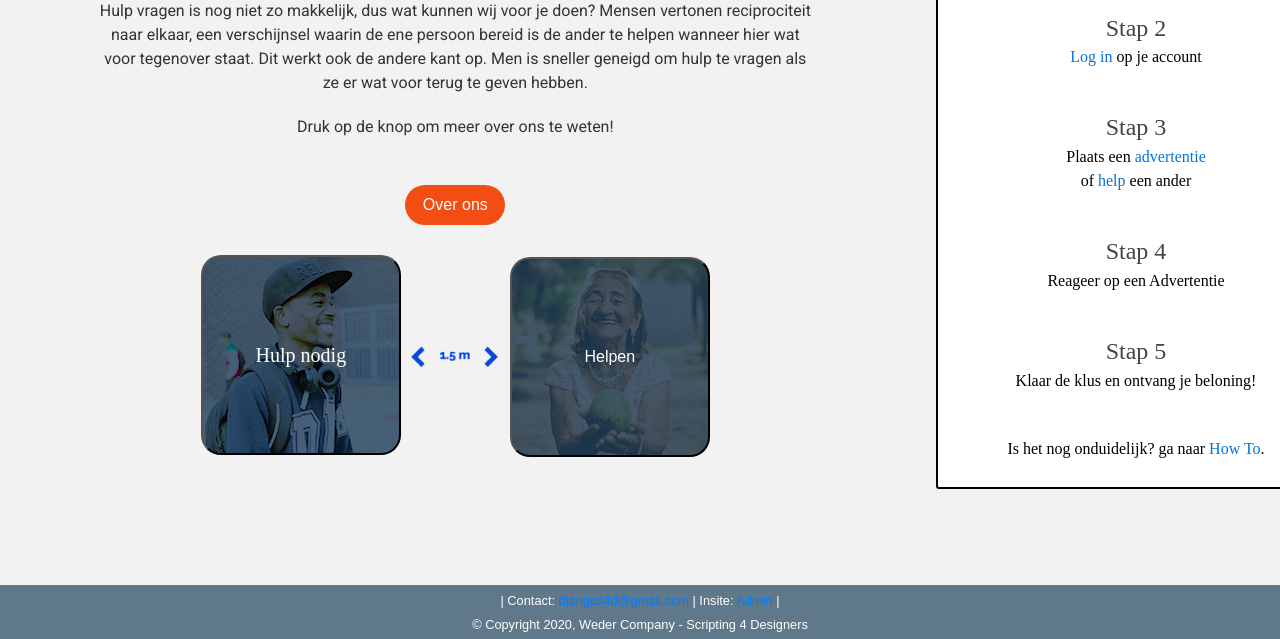
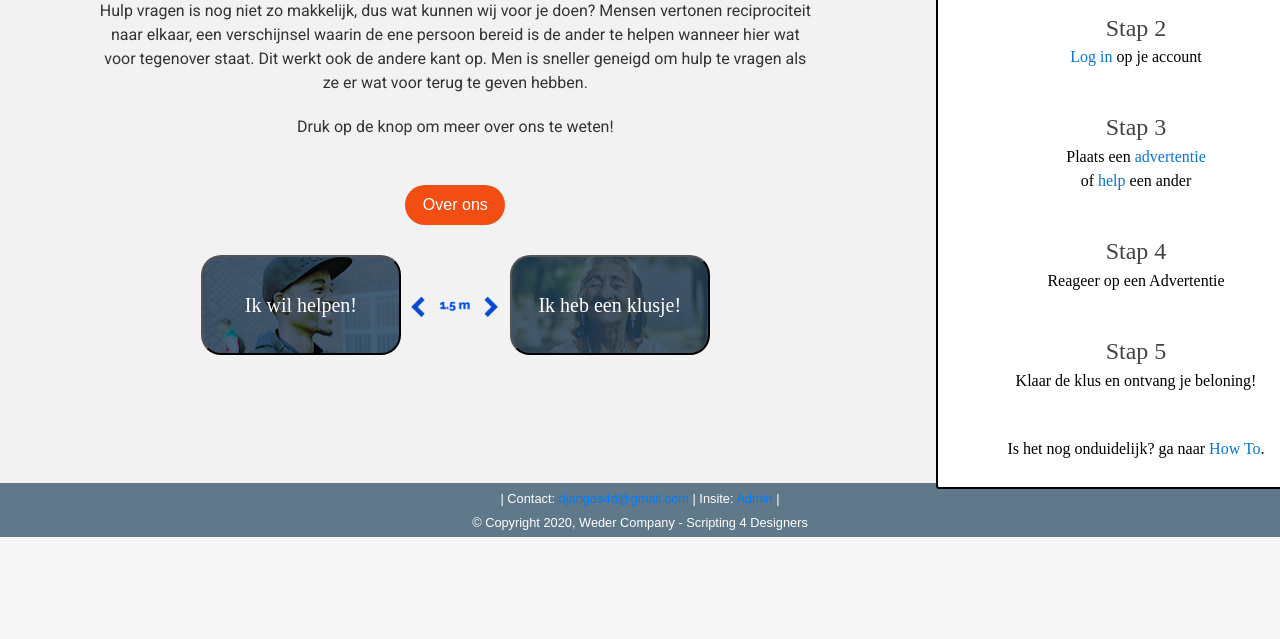
Before and after one commit to Ruben-wiel/s4d_project, a Django app: page / in a window 1280 px wide. Shown: the part 414-1053 px from the top of the page. After the commit the page ends 951 px from the top, so only its background shows below. Run offline with Django 3.2, Linux system fonts and the light colour scheme; some libraries are stand-ins or nearby versions.

Commit message:
Knoppen Home

```diff
--- a/s4d_webapp/website/static/website/home.css
+++ b/s4d_webapp/website/static/website/home.css
@@ -39,33 +39,36 @@ containerhome p {
     border: none;
 }
 
+/* --------------------- knop links ------------------- */
+
 .blauweknoplinks {
     border-radius: 20px;
-    font-family: Coco-Gothic;
+    font-family: Coco Gothic;
     color: white;
-    background: url(../../static/website/images/helping.jpg) no-repeat center;
+    background: url(../../static/website/images/helping4.1.jpg) no-repeat center;
     font-size: 20px;
-    width: 100%;
 }
 
 .blauweknoplinks:hover {
-    background: url(../../static/website/images/helping2.jpg) no-repeat center;
+    background: url(../../static/website/images/helping4.jpg) no-repeat center;
     font-size: 20px;
     border-radius: 20px;
-    width: 100%;
 }
 
+/* --------------------- knop rechts ------------------- */
+
 .blauweknoprechts {
+    font-family: Coco Gothic;
+    font-size: 20px;
     color: white;
-    background: url(../../static/website/images/needhelp.jpg) no-repeat center;
+    background: url(../../static/website/images/needhelp3.jpg) no-repeat center;
     border-radius: 20px;
-    width: 100%;
 }
 
 .blauweknoprechts:hover {
-    background: url(../../static/website/images/needhelp2.jpg) no-repeat center;
+    background: url(../../static/website/images/needhelp3.2.jpg) no-repeat center;
     border-radius: 20px;
-    width: 100%;
+    font-size: 20px;
 }
 
 .contenthome p {
--- a/s4d_webapp/website/templates/website/home.html
+++ b/s4d_webapp/website/templates/website/home.html
@@ -23,11 +23,11 @@
             <!-- achtergrond kleur knoppen -->
             <div class="mooier">
                 <a href="{% url 'web-posts' %}">
-                <button type="button" class="blauweknoplinks" style="width: 200px; height: 200px;">Hulp nodig</button>
+                <button type="button" class="blauweknoplinks" style="width: 200px; height: 100px;">Ik wil helpen!</button>
                 </a>
                 <img src="../../static/website/images/Pijlen.png" width="100">
                 <a>
-                <button type="button" class="blauweknoprechts" style="width: 200px; height: 200px;">Helpen</button>
+                <button type="button" class="blauweknoprechts" style="width: 200px; height: 100px;">Ik heb een klusje!</button>
                 </a>
             </div>
             <br>
```
Also changed, not shown: s4d_webapp/website/static/website/images/helping3.jpg (added), s4d_webapp/website/static/website/images/helping4.1.jpg (added), s4d_webapp/website/static/website/images/helping4.jpg (added), s4d_webapp/website/static/website/images/needhelp3.2.jpg (added), s4d_webapp/website/static/website/images/needhelp3.jpg (added).
